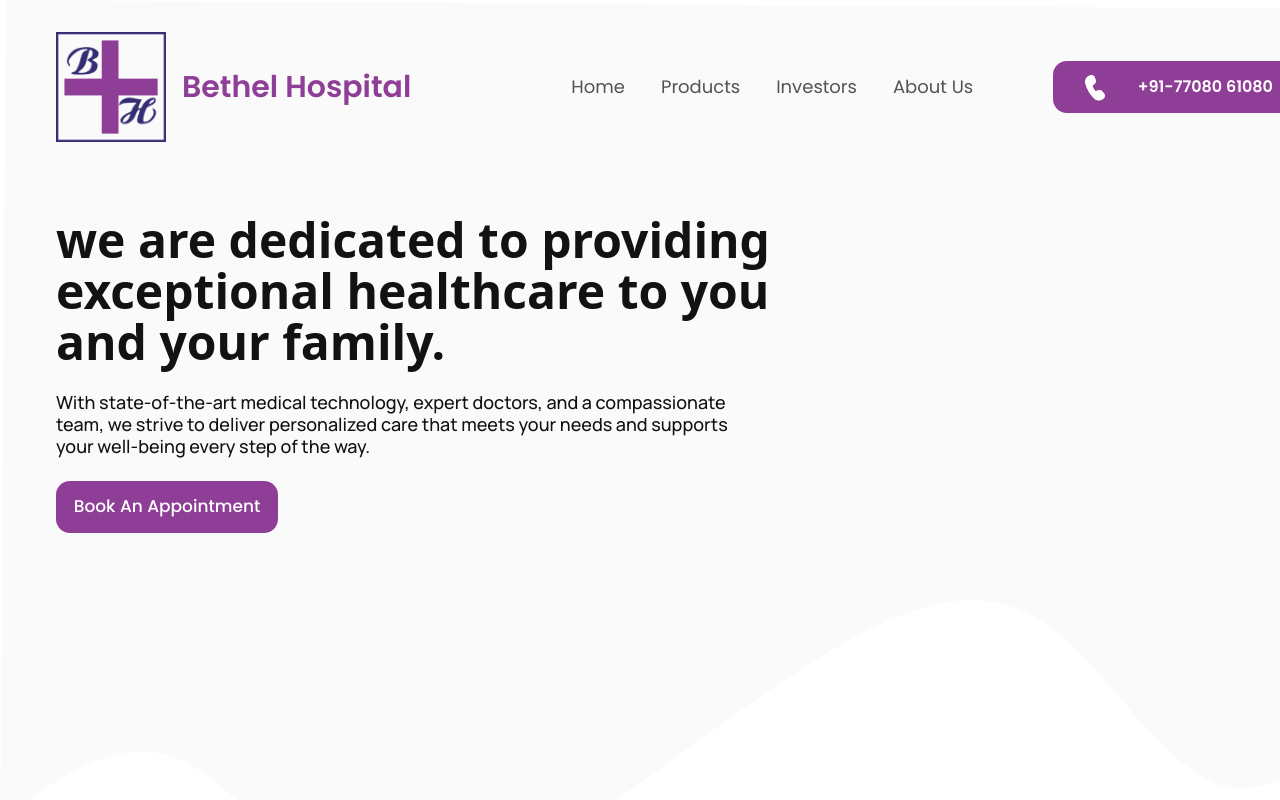
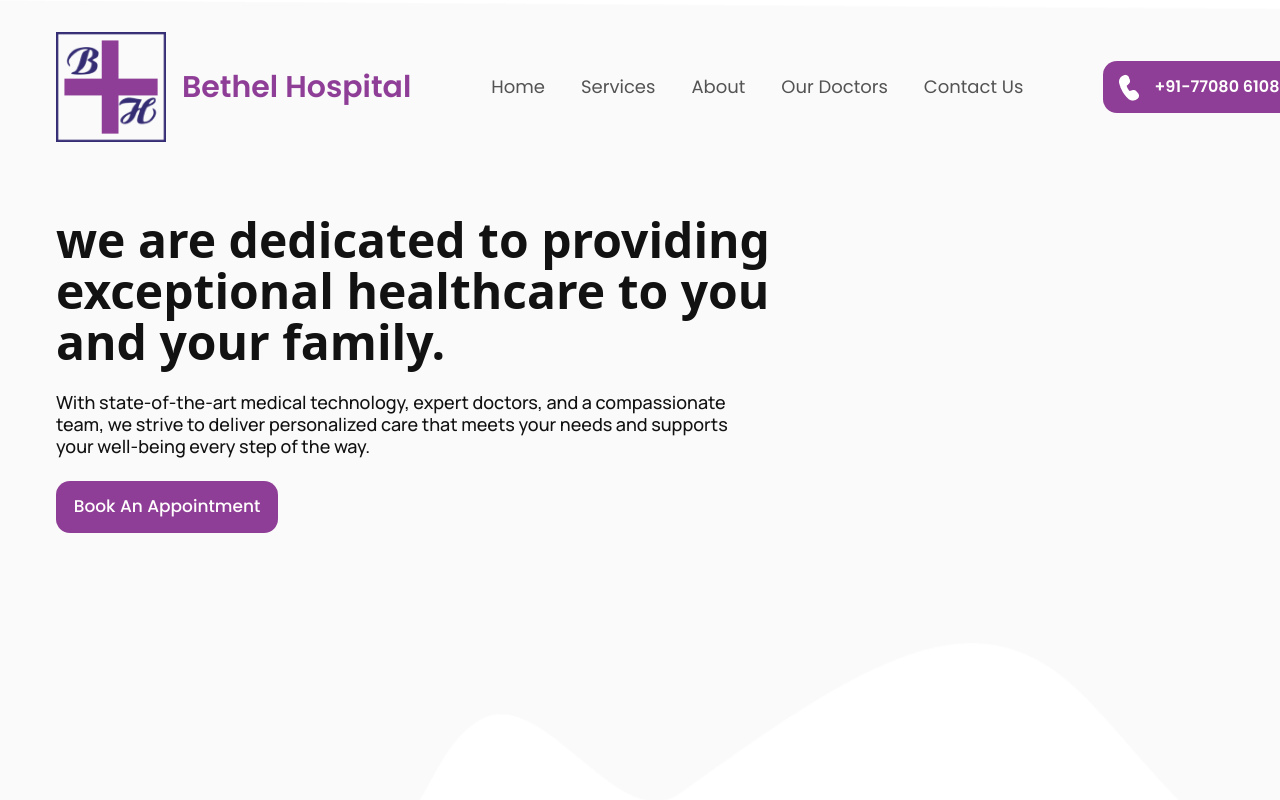
Before and after one commit to Showrab15/bethel-hospital, a React (Vite) app: page / in a window 1280 px wide. Shown: the top 800 px of the page. Built offline with nearby package versions, Linux system fonts and the light colour scheme.

Commit message:
banner updated

```diff
--- a/src/components/Department/Department.jsx
+++ b/src/components/Department/Department.jsx
@@ -1,5 +1,4 @@
 import { useState } from 'react';
-import { FiChevronLeft, FiChevronRight } from 'react-icons/fi';
 import Orthopaedics from '../../assets/Orthopaedics.png'
 import Obstetrics from '../../assets/Obstetrics.png'
 import Paediatrics from '../../assets/Paediatrics.png'
@@ -9,9 +8,9 @@ const Department = () => {
     { title: 'Orthopaedics & Traumatology', image: `${Orthopaedics}`},
     { title: 'Obstetrics & Gynaecology', image:`${Obstetrics}` },
     { title: 'Paediatrics', image: `${Paediatrics}` },
-    { title: 'Plastic Surgery',  image: `${Paediatrics}` },
+    { title: 'Plastic Surgery',  image: `${Orthopaedics}` },
     { title: 'Dermatology', image:`${Obstetrics}` },
-    { title: 'Neurology',image:`${Obstetrics}` },
+    { title: 'Neurology',image:`${Orthopaedics}` },
     // Add more items as needed
   ];
 
@@ -31,12 +30,12 @@ const Department = () => {
   };
 
   return (
-   <div className="mt-10 mx-20">
+   <div className="-mt-14 mx-20">
     <dir className="flex flex-col justify-center">
-    <p className="text-[22px] leading-[20px] font-bold font-manrope text-[#8F3E97] text-center">Department</p>
+    <p className="text-[26px] leading-[20px] font-bold font-manrope text-[#8F3E97] text-center">Department</p>
     <h5  className="my-3 w-[105 7px] text-[48px] leading-[51px] font-bold font-manrope text-[#121212] text-center">We offer a comprehensive coverage of more <br /> than 80+ medical tests with reliable results</h5>
     </dir>
-     <div className=" mt-20 flex items-center justify-center space-x-10">
+     <div className=" mt-10 flex items-center justify-center space-x-10">
       {/* Left Arrow */}
       <button
         onClick={handlePrev}
--- a/src/components/Navbar/Navbar.jsx
+++ b/src/components/Navbar/Navbar.jsx
@@ -16,7 +16,7 @@ const Navbar = () => {
   };
 
   return (
-    <div  style={{ backgroundImage: `url(${background})` }} className="bg-cover bg-center w-[1929px]  h-[906.95px] ">
+    <div  style={{ backgroundImage: `url(${background})` }} className="bg-cover bg-center mx-auto object-fill -ml- 96 w-[1929px]  h-[906.95px] ">
       <div className="flex items-center flex-row gap-20   py-8  mx-14">
         <Link className="flex items-center gap-4" rel="canonical" to="/">
           <img
@@ -29,14 +29,14 @@ const Navbar = () => {
           </span>
         </Link>
         <nav>
-          <ul className="ml-20 hidden md:flex items-center justify-center space-x-9 text-lg text-[#000000AB] poppins-regular relative ">
+          <ul className="ml -20 hidden md:flex items-center justify-center space-x-9 text-lg text-[#000000AB] poppins-regular relative ">
             <li>
               <NavLink
                 rel="canonical"
                 to="/home"
                 aria-label="Home"
                 title="Home"
-                className="hover:text-black"
+                className="hover:text-[#8F3E97]"
               >
                 Home
               </NavLink>
@@ -44,23 +44,23 @@ const Navbar = () => {
             <li>
               <NavLink
                 rel="canonical"
-                to="/products"
-                aria-label="products"
-                title="products"
-                className="hover:text-black"
+                to="/services"
+                aria-label="services"
+                title="services"
+                className="hover:text-[#8F3E97]"
               >
-                Products
+                Services
               </NavLink>
             </li>
             <li>
               <NavLink
                 rel="canonical"
-                to="/investors"
-                aria-label="investors"
-                title="investors"
-                className="hover:text-black"
+                to="/about"
+                aria-label="about"
+                title="about"
+                className="hover:text-[#8F3E97]"
               >
-                Investors
+                About
               </NavLink>
             </li>
             <li>
@@ -69,9 +69,20 @@ const Navbar = () => {
                 to="/about-Us"
                 aria-label="about"
                 title="about"
-                className="hover:text-black"
+                className="hover:text-[#8F3E97]"
               >
-                About Us
+                Our Doctors
+              </NavLink>
+            </li>
+            <li>
+              <NavLink
+                rel="canonical"
+                to="/about-Us"
+                aria-label="about"
+                title="about"
+                className="hover:text-[#8F3E97]"
+              >
+               Contact Us
               </NavLink>
             </li>
           </ul>
@@ -184,7 +195,7 @@ const Navbar = () => {
         </div>
 
         <div>
-            <button className="bg-[#8F3E97] text-[#FFFEFD] rounded-[14px] w-[252px] h-[52px]  poppins-semibold flex items-center justify-evenly"><img src={callIcon} alt="" /> +91-77080 61080 </button>
+            <button className="bg-[#8F3E97] text-[#FFFEFD] rounded-[14px] w-[202px] h-[52px]  poppins-semibold flex items-center justify-evenly"><img src={callIcon} alt="" /> +91-77080 61080 </button>
         </div>
       </div>
       <Banner/>
--- a/src/main.jsx
+++ b/src/main.jsx
@@ -5,7 +5,7 @@ import { RouterProvider } from "react-router-dom";
 import { router } from "./routes/Routers";
 createRoot(document.getElementById("root")).render(
   <StrictMode>
-    <div className="overflow-x-hidden mx -20  max-w-screen-2xl ">
+    <div className="overflow-x-hidden mx-auto  max-w- screen-2xl ">
       <RouterProvider router={router} />
     </div>
   </StrictMode>
```
Also changed, not shown: src/assets/background.png.
